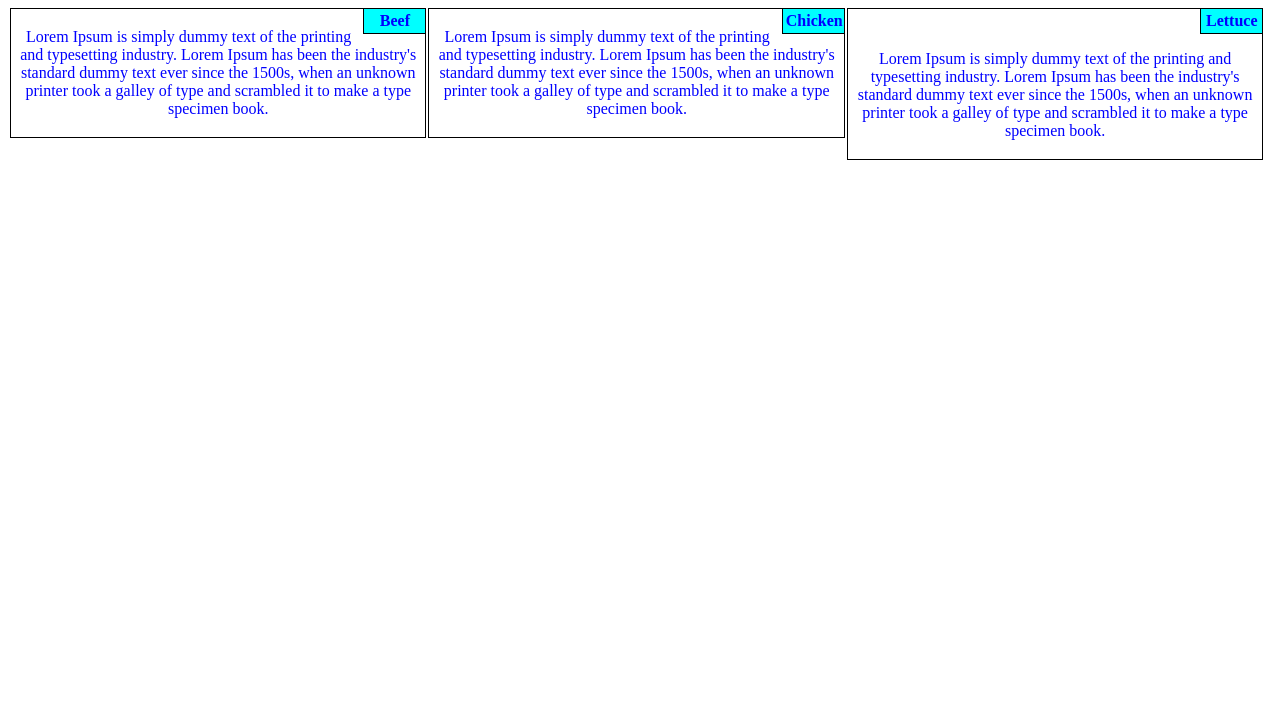
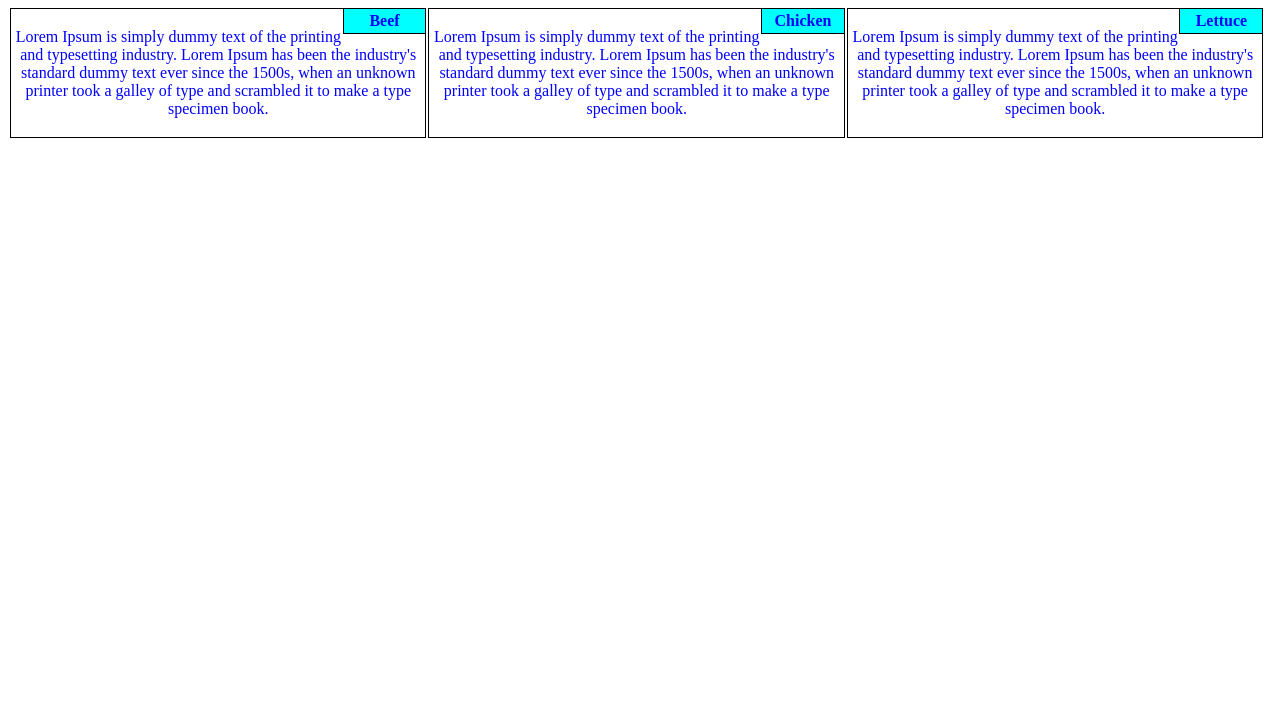
Before and after one commit to igtls/module2-solution, a plain HTML site: page index.html in a window 1280 px wide. Shown: the part 73-800 px from the top of the page. Drawn offline with Linux system fonts and the light colour scheme.

Commit message:
final correction

```diff
--- a/css/styles.css
+++ b/css/styles.css
@@ -59,10 +59,10 @@ h1{
 p.box {
 	left: 80%;
 	top: 0px;
-	margin: 0px;
+	margin: 5px;
 	text-align: center;
 	border: 1px solid black;
-	width: 15%;
+	width: 20%;
 	border-top: 1px;
 	border-right: 1px;
 	float:right ;
@@ -80,7 +80,7 @@ p.relative {
 	margin: 0px;
 	text-align: center;
 	border: 1px solid black;
-	width: 15%;
+	width: 20%;
 	border-top: 1px;
 	border-right: 1px;
 	float:right ;
--- a/index.html
+++ b/index.html
@@ -23,8 +23,7 @@
 				a galley of type and scrambled it to make a type specimen book.</p>
 		</div>
 		<div class="special col-md-6 col-sd-12">
-			<p class="box"> Lettuce </p>
-			<p>   </p>
+			<p class="relative"> Lettuce </p>
 			<p> Lorem Ipsum is simply dummy text of the printing and typesetting industry.
 				Lorem Ipsum has been the industry's standard dummy text ever since the 1500s,
 				when an unknown printer took
```
